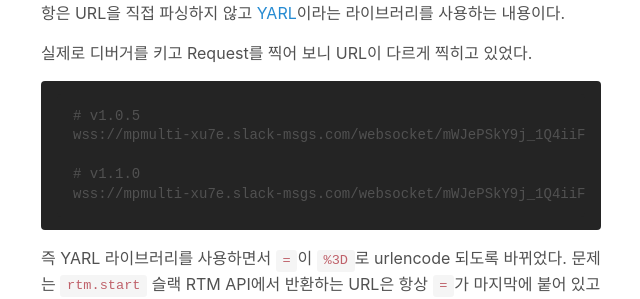
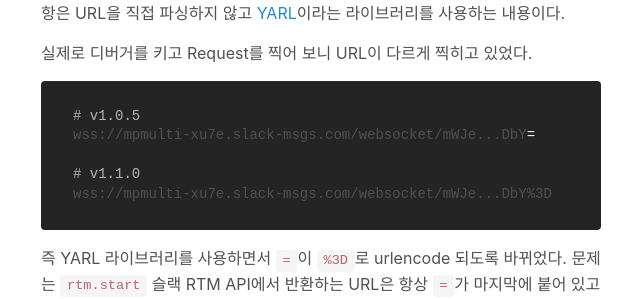
Before and after one commit to chongkong/chongkong.github.io, a Jekyll site: the page built from _posts/2016-11-23-aiohttp-slackrtm-bug.md, in a window 1280 px wide. Shown: the part 515-814 px from the top of the page, without its empty margins (319-959 px from the left). Built offline with Jekyll 4.4.1, drawn with Linux system fonts in a browser that asks for light colours.

Commit message:
Fix URL example

````diff
--- a/_posts/2016-11-23-aiohttp-slackrtm-bug.md
+++ b/_posts/2016-11-23-aiohttp-slackrtm-bug.md
@@ -20,12 +20,12 @@
 
 실제로 디버거를 키고 Request를 찍어 보니 URL이 다르게 찍히고 있었다.
 
-```
+``` shell
 # v1.0.5
-wss://mpmulti-xu7e.slack-msgs.com/websocket/mWJePSkY9j_1Q4iiFSqdt...c0ZWCVZQY_DbY=
+wss://mpmulti-xu7e.slack-msgs.com/websocket/mWJe...DbY=
 
 # v1.1.0
-wss://mpmulti-xu7e.slack-msgs.com/websocket/mWJePSkY9j_1Q4iiFSqdt...c0ZWCVZQY_DbY%3D
+wss://mpmulti-xu7e.slack-msgs.com/websocket/mWJe...DbY%3D
 ```
 
 즉 YARL 라이브러리를 사용하면서 `=`이 `%3D`로 urlencode 되도록 바뀌었다. 문제는 `rtm.start` 슬랙 RTM API에서 반환하는 URL은 항상 `=`가 마지막에 붙어 있고 (base64인코딩)
````
